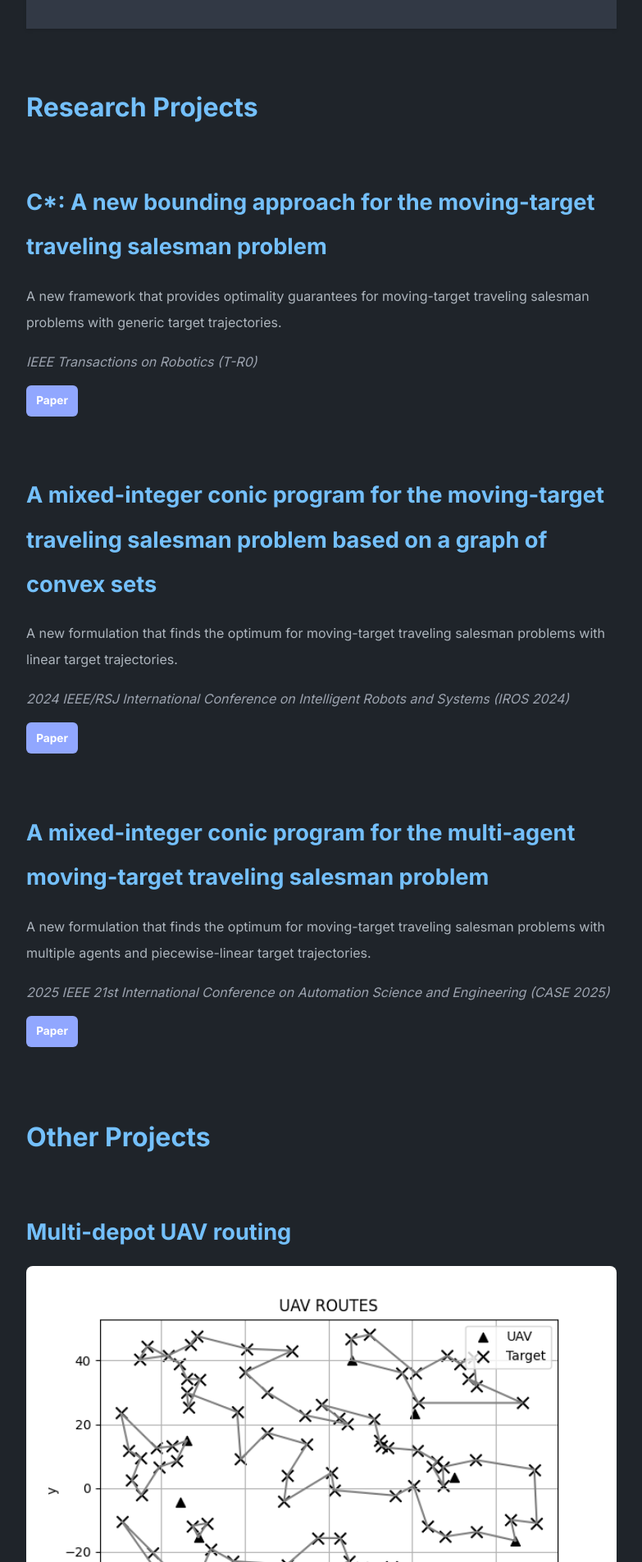
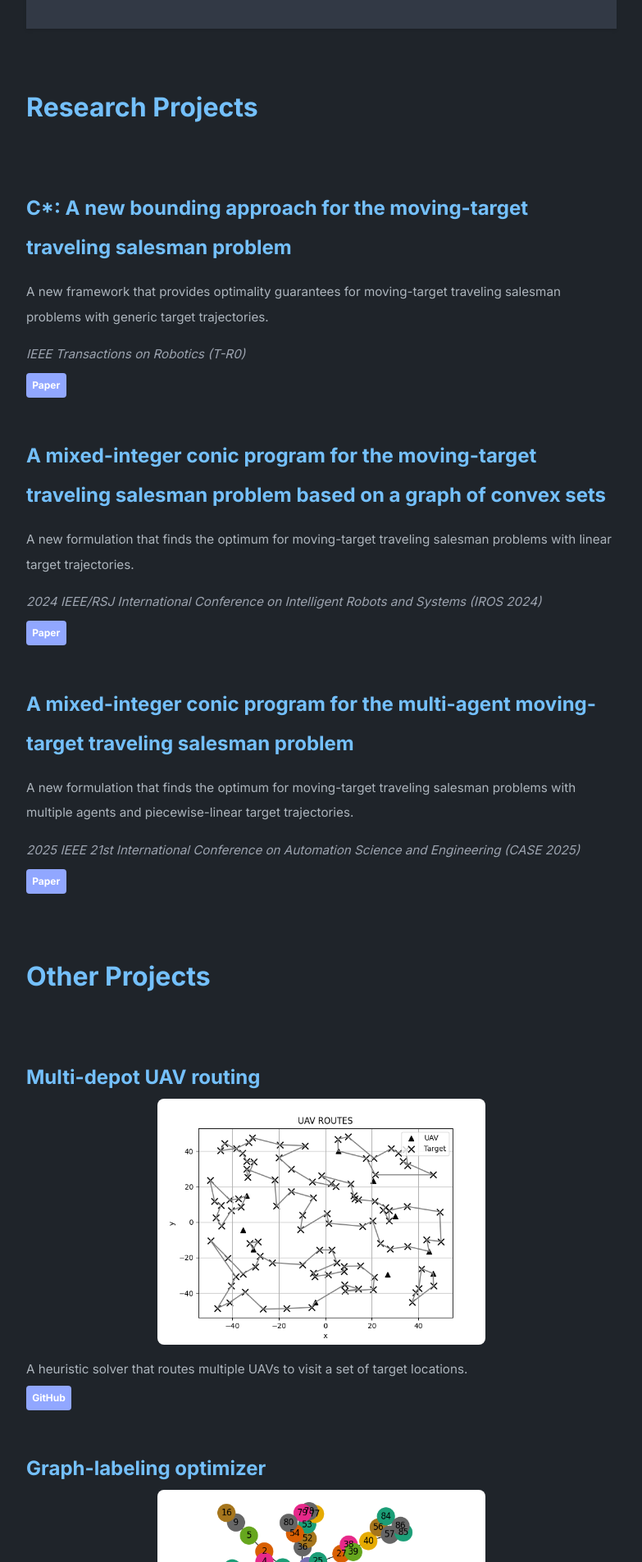
Before and after one commit to axgeorge/axgeorge.github.io, a Jekyll site: the page built from index.md, in a window 1280 px wide. Shown: the part 424-2329 px from the top of the page at 82% size, without its empty margins (248-1031 px from the left). Built offline with Jekyll 4.4.1, drawn with Linux system fonts in a browser that asks for light colours; a style sheet for code colours, icons or effects is not loaded.

Commit message:
tighten layout

```diff
--- a/_layouts/home.html
+++ b/_layouts/home.html
@@ -47,63 +47,62 @@ layout: default
 {{ content }}
 
 {% if site.theme_config.show_research == true %}
-  <h2 class="project-section-title" style="font-size: 2em; margin-top: 2em; margin-bottom: 0.5em;">{{ site.theme_config.home.title_research }}</h2>
+  <h2 style="font-size: 2em; margin-top: 2em;">{{ site.theme_config.home.title_research }}</h2>
 
-  <div class="project-list research-list">
+  <div class="project-list">
     {% for project in site.data.home.research_entries %}
-      <div class="project-item research-item">
-        <h3 style="font-size: 1.7em; margin-bottom: 0.5em;">{{ project.title }}</h3>
+      <div class="project-item">
+        <h3>{{ project.title }}</h3>
 
         {% if project.media_list %}
           <div class="media-container" style="display: flex; gap: 1em; flex-wrap: wrap;">
             {% for media_url in project.media_list %}
               {% assign media_lc = media_url | downcase %}
               {% if media_lc contains "youtube.com" or media_lc contains "youtu.be" %}
-                <iframe src="{{ media_url }}" frameborder="0" allowfullscreen
-                  style="flex: 1 1 30%; max-width: 30%; border-radius: 8px; min-width: 200px; height: 170px;">
-                </iframe>
+                <iframe src="{{ media_url }}" frameborder="0" allowfullscreen style="flex: 1 1 30%; max-width: 30%; border-radius: 8px;"></iframe>
               {% elsif media_lc contains ".mp4" or media_lc contains ".webm" %}
-                <video controls
-                  style="flex: 1 1 30%; max-width: 30%; border-radius: 8px; min-width: 200px; height: 170px;">
+                <video controls style="flex: 1 1 30%; max-width: 30%; border-radius: 8px;">
                   <source src="{{ media_url }}" type="video/mp4" />
                   Your browser does not support the video tag.
                 </video>
               {% else %}
-                <img src="{{ media_url }}" alt="{{ project.title }} media"
-                  style="flex: 1 1 30%; max-width: 30%; border-radius: 8px; min-width: 200px; height: auto;" />
+                <img src="{{ media_url }}" alt="{{ project.title }} media" style="flex: 1 1 30%; max-width: 30%; border-radius: 8px;" />
               {% endif %}
             {% endfor %}
           </div>
         {% elsif project.media %}
           {% assign media_url = project.media %}
           {% assign media_lc = media_url | downcase %}
+          {% if media_lc contains "youtube.com" or media_lc contains "youtu.be" %}
             <div class="media-container">
-            {% if media_lc contains "youtube.com" or media_lc contains "youtu.be" %}
-              <iframe src="{{ media_url }}" frameborder="0" allowfullscreen
-                style="width: 100%; max-height: 360px; border-radius: 8px;"></iframe>
+              <iframe src="{{ media_url }}" frameborder="0" allowfullscreen></iframe>
+            </div>
           {% elsif media_lc contains ".mp4" or media_lc contains ".webm" %}
-              <video controls style="width: 100%; max-height: 360px; border-radius: 8px;">
+            <div class="media-container">
+              <video controls>
                 <source src="{{ media_url }}" type="video/mp4" />
                 Your browser does not support the video tag.
               </video>
+            </div>
           {% else %}
-              <img src="{{ media_url }}" alt="{{ project.title }} media" style="width: auto; max-width: 100%; border-radius: 8px;" />
-            {% endif %}
+            <div class="media-container">
+              <img src="{{ media_url }}" alt="{{ project.title }} media" />
             </div>
           {% endif %}
+        {% endif %}
 
-        <p style="font-size: 1em; margin-bottom: 0.4em; color: var(--text);">{{ project.description }}</p>
+        <p>{{ project.description }}</p>
 
         {% if project.journal_conference %}
-          <p class="venue" style="font-style: italic; color: var(--text-secondary); margin-bottom: 0.8em;">{{ project.journal_conference }}</p>
+          <p class="venue">{{ project.journal_conference }}</p>
         {% endif %}
 
-        <div class="project-links" style="display: flex; gap: 0.6em; flex-wrap: wrap;">
+        <div class="project-links">
           {% if project.github_link %}
-            <a href="{{ project.github_link }}" target="_blank" class="btn-link" style="padding: 0.4em 0.9em; font-size: 0.85em;">GitHub</a>
+            <a href="{{ project.github_link }}" target="_blank" class="btn-link">GitHub</a>
           {% endif %}
           {% if project.paper_link %}
-            <a href="{{ project.paper_link }}" target="_blank" class="btn-link" style="padding: 0.4em 0.9em; font-size: 0.85em;">Paper</a>
+            <a href="{{ project.paper_link }}" target="_blank" class="btn-link">Paper</a>
           {% endif %}
         </div>
       </div>
@@ -112,63 +111,62 @@ layout: default
 {% endif %}
 
 {% if site.data.home.other_project_entries %}
-  <h2 class="project-section-title" style="font-size: 2em; margin-top: 2em; margin-bottom: 0.5em;">Other Projects</h2>
+  <h2 style="font-size: 2em; margin-top: 2em;">Other Projects</h2>
 
-  <div class="project-list other-project-list">
+  <div class="project-list">
     {% for project in site.data.home.other_project_entries %}
       <div class="project-item">
-        <h3 style="font-size: 1.7em; margin-bottom: 0.5em;">{{ project.title }}</h3>
+        <h3>{{ project.title }}</h3>
 
         {% if project.media_list %}
           <div class="media-container" style="display: flex; gap: 1em; flex-wrap: wrap;">
             {% for media_url in project.media_list %}
               {% assign media_lc = media_url | downcase %}
               {% if media_lc contains "youtube.com" or media_lc contains "youtu.be" %}
-                <iframe src="{{ media_url }}" frameborder="0" allowfullscreen
-                  style="flex: 1 1 30%; max-width: 30%; border-radius: 8px; min-width: 200px; height: 170px;">
-                </iframe>
+                <iframe src="{{ media_url }}" frameborder="0" allowfullscreen style="flex: 1 1 30%; max-width: 30%; border-radius: 8px;"></iframe>
               {% elsif media_lc contains ".mp4" or media_lc contains ".webm" %}
-                <video controls
-                  style="flex: 1 1 30%; max-width: 30%; border-radius: 8px; min-width: 200px; height: 170px;">
+                <video controls style="flex: 1 1 30%; max-width: 30%; border-radius: 8px;">
                   <source src="{{ media_url }}" type="video/mp4" />
                   Your browser does not support the video tag.
                 </video>
               {% else %}
-                <img src="{{ media_url }}" alt="{{ project.title }} media"
-                  style="flex: 1 1 30%; max-width: 30%; border-radius: 8px; min-width: 200px; height: auto;" />
+                <img src="{{ media_url }}" alt="{{ project.title }} media" style="flex: 1 1 30%; max-width: 30%; border-radius: 8px;" />
               {% endif %}
             {% endfor %}
           </div>
         {% elsif project.media %}
           {% assign media_url = project.media %}
           {% assign media_lc = media_url | downcase %}
+          {% if media_lc contains "youtube.com" or media_lc contains "youtu.be" %}
             <div class="media-container">
-            {% if media_lc contains "youtube.com" or media_lc contains "youtu.be" %}
-              <iframe src="{{ media_url }}" frameborder="0" allowfullscreen
-                style="width: 100%; max-height: 360px; border-radius: 8px;"></iframe>
+              <iframe src="{{ media_url }}" frameborder="0" allowfullscreen></iframe>
+            </div>
           {% elsif media_lc contains ".mp4" or media_lc contains ".webm" %}
-              <video controls style="width: 100%; max-height: 360px; border-radius: 8px;">
+            <div class="media-container">
+              <video controls>
                 <source src="{{ media_url }}" type="video/mp4" />
                 Your browser does not support the video tag.
               </video>
+            </div>
           {% else %}
-              <img src="{{ media_url }}" alt="{{ project.title }} media" style="width: auto; max-width: 100%; border-radius: 8px;" />
-            {% endif %}
+            <div class="media-container">
+              <img src="{{ media_url }}" alt="{{ project.title }} media" />
             </div>
           {% endif %}
+        {% endif %}
 
-        <p style="font-size: 1em; margin-bottom: 0.4em; color: var(--text);">{{ project.desc }}</p>
+        <p>{{ project.desc }}</p>
 
         {% if project.venue %}
-          <p class="venue" style="font-style: italic; color: var(--text-secondary); margin-bottom: 0.8em;">{{ project.venue }}</p>
+          <p class="venue">{{ project.venue }}</p>
         {% endif %}
 
-        <div class="project-links" style="display: flex; gap: 0.6em; flex-wrap: wrap;">
+        <div class="project-links">
           {% if project.github_link %}
-            <a href="{{ project.github_link }}" target="_blank" class="btn-link" style="padding: 0.4em 0.9em; font-size: 0.85em;">GitHub</a>
+            <a href="{{ project.github_link }}" target="_blank" class="btn-link">GitHub</a>
           {% endif %}
           {% if project.paper_url %}
-            <a href="{{ project.paper_url }}" target="_blank" class="btn-link" style="padding: 0.4em 0.9em; font-size: 0.85em;">Paper</a>
+            <a href="{{ project.paper_url }}" target="_blank" class="btn-link">Paper</a>
           {% endif %}
         </div>
       </div>
--- a/_sass/list.scss
+++ b/_sass/list.scss
@@ -57,19 +57,12 @@ ul.horizontal-list {
 }
 
 
-/* Titles for Research Project and Other Projects sections */
-.project-section-title {
-  font-size: 2em;
-  margin-top: 2em;
-  margin-bottom: 0.3em; /* halved spacing under the titles */
-}
-
 /* Container for research and other projects */
 .research-list,
 .project-list {
   display: flex;
   flex-direction: column;
-  gap: 0.9em;  /* ~60% of previous 1.5em gap */
+  gap: 0.36em;  /* 60% of previous 0.9em */
   color: var(--text);
   margin-top: 0;
 }
@@ -81,47 +74,45 @@ ul.horizontal-list {
   padding: 0;
   box-shadow: none;
   width: 100%;
-  margin-bottom: 0.9em;  /* ~60% of previous 1.5em */
+  margin-bottom: 0.36em;  /* 60% of previous 0.9em */
 }
 
 /* Project titles */
 .research-item h3,
 .project-item h3 {
-  font-size: 1.7em;
-  margin-bottom: 0.3em;  /* Tighter spacing under title */
+  font-size: 1.5em;
+  margin-bottom: 0.096em; /* 60% of previous 0.24em */
+}
+
+/* Titles for Research and Other projects sections */
+h2 {
+  margin-bottom: 0.96em; /* reduced by 60% from typical ~2.4em */
 }
 
 /* Container for media */
 .media-container {
-  margin-bottom: 0.5em;  /* Slightly reduced */
+  margin-bottom: 0.48em; /* keeping previous value */
   max-width: 100%;
   display: flex;
   flex-wrap: wrap;
   gap: 0.6em;
 }
 
-/* Media styles */
+/* Media elements */
 .media-container img,
 .media-container video,
 .media-container iframe {
-  max-width: 100%;
   border-radius: 8px;
   display: block;
-  flex: 1 1 30%;
-}
-
-/* Special handling for wide videos or iframes */
-.media-container video,
-.media-container iframe {
-  max-width: 100%;
-  flex: 1 1 100%;
+  max-width: 400px;
+  height: auto;
 }
 
 /* Project description */
 .research-item p,
 .project-item p {
-  font-size: 1em;
-  margin-bottom: 0.25em;  /* Tighter spacing below text */
+  font-size: 0.95em;
+  margin-bottom: 0.24em;
   color: var(--text);
 }
 
@@ -130,27 +121,28 @@ ul.horizontal-list {
 .project-item .venue {
   font-style: italic;
   color: var(--text-secondary);
-  margin-bottom: 0.5em;  /* Less vertical space */
+  margin-bottom: 0.48em;
 }
 
-/* Link container (GitHub, Paper, etc.) */
+/* Project links container */
 .project-links {
   display: flex;
   gap: 0.6em;
   flex-wrap: wrap;
 }
 
-/* Link button style */
+/* Much smaller link button style */
 .btn-link {
   display: inline-block;
-  padding: 0.3em 0.7em;  /* Significantly reduced padding */
+  padding: 0.25em 0.6em;
   background-color: var(--links);
   color: #fff;
   text-decoration: none;
-  border-radius: 6px;
+  border-radius: 4px;
+  font-size: 0.75em;
   font-weight: 600;
-  font-size: 0.85em;    /* Smaller font size */
   transition: background-color 0.3s ease;
+  white-space: nowrap;
 }
 
 .btn-link:hover,
@@ -159,14 +151,20 @@ ul.horizontal-list {
   outline: none;
 }
 
-/* Responsive tweaks */
+/* Mobile adjustments */
 @media (max-width: 600px) {
   .research-item,
   .project-item {
-    padding: 0.5em 0;
+    padding: 0.6em 0;
   }
 
   .project-links {
     justify-content: flex-start;
   }
+
+  .media-container img,
+  .media-container video,
+  .media-container iframe {
+    max-width: 100%;
+  }
 }
```
Lines whose indentation alone changed are shown as unchanged.
